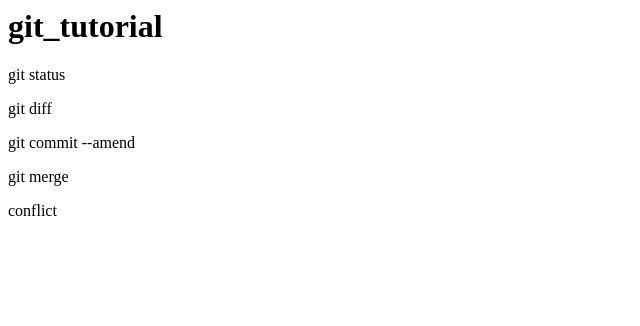
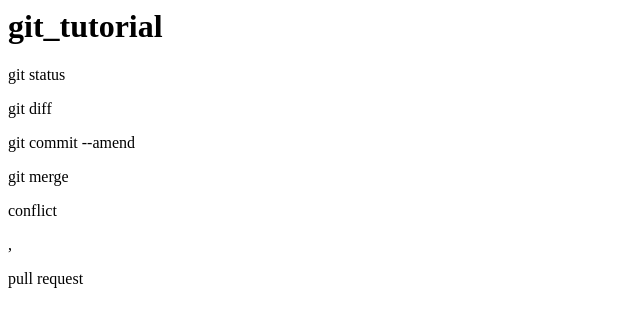
Before and after one commit to kio0719/git_tutorial, a plain HTML site: page index.html in a window 1280 px wide. Shown: the whole page, without its empty margins (0-640 px from the left). Drawn offline with Linux system fonts and the light colour scheme.

Commit message:
pull requestを追記

```diff
--- a/index.html
+++ b/index.html
@@ -4,3 +4,4 @@
 <p>git commit --amend</p
 <p>git merge</p>
 <p>conflict</p>
+,<p>pull request</p>
```
